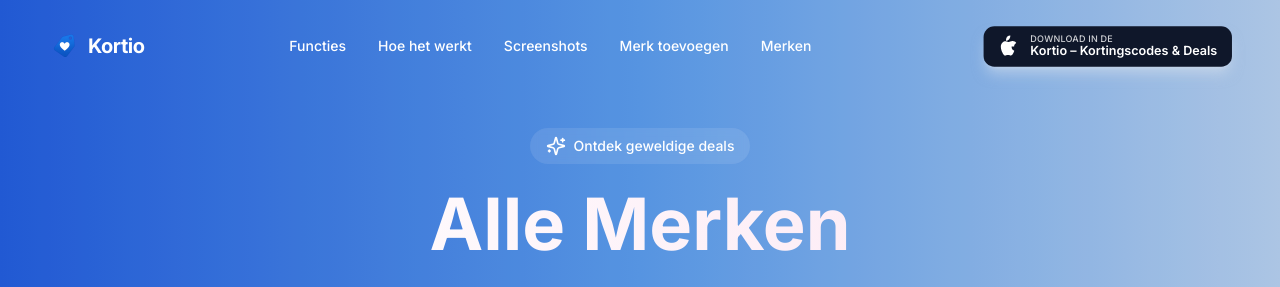
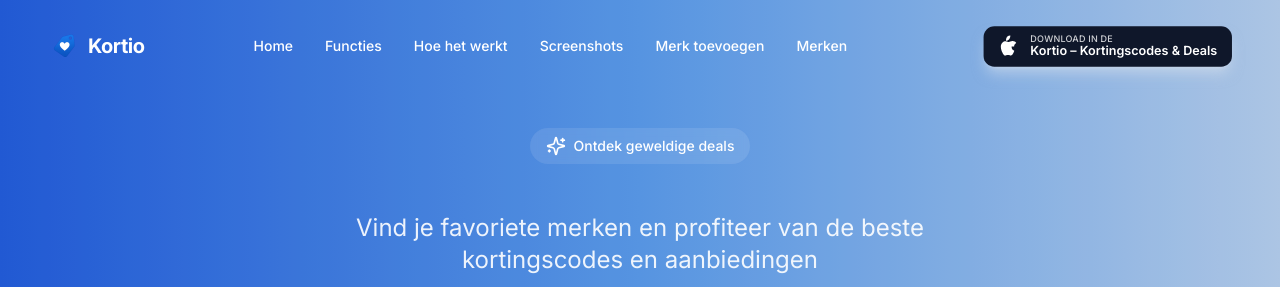
Before and after one commit to BartMimo/kortiowebsite, a React (Vite) app: page /merken in a window 1280 px wide. Shown: the top 287 px of the page. Built offline with nearby package versions, Linux system fonts and the light colour scheme; no server answers; the database is empty.

Commit message:
feat: add Home link as first option in navbar for both desktop and mobile

```diff
--- a/components/Navbar.tsx
+++ b/components/Navbar.tsx
@@ -47,6 +47,16 @@ export const Navbar: React.FC = () => {
 
           {/* Desktop menu */}
           <div className="hidden md:flex items-center gap-8">
+            <Link
+              to="/"
+              className={`text-sm font-medium transition-colors ${
+                isOnDarkBackground && !scrolled && !mobileMenuOpen
+                  ? 'text-white hover:text-white/80'
+                  : 'text-slate-600 hover:text-slate-900'
+              }`}
+            >
+              Home
+            </Link>
             <Link
               to="/#features"
               className={`text-sm font-medium transition-colors ${
@@ -129,6 +139,13 @@ export const Navbar: React.FC = () => {
         }`}
       >
         <Link
+          to="/"
+          onClick={() => setMobileMenuOpen(false)}
+          className="text-2xl font-medium text-slate-900"
+        >
+          Home
+        </Link>
+        <Link
           to="/#features"
           onClick={() => setMobileMenuOpen(false)}
           className="text-2xl font-medium text-slate-900"
--- a/pages/merken.tsx
+++ b/pages/merken.tsx
@@ -104,7 +104,7 @@ const MerkenPage: React.FC = () => {
               <span className="text-sm font-medium">Ontdek geweldige deals</span>
             </div>
             <h1 className="text-5xl md:text-7xl font-black mb-6 bg-gradient-to-r from-white to-pink-100 bg-clip-text text-transparent">
-              Alle Merken
+
             </h1>
             <p className="text-xl md:text-2xl text-white/90 mb-8 max-w-2xl mx-auto leading-relaxed">
               Vind je favoriete merken en profiteer van de beste kortingscodes en aanbiedingen
```
